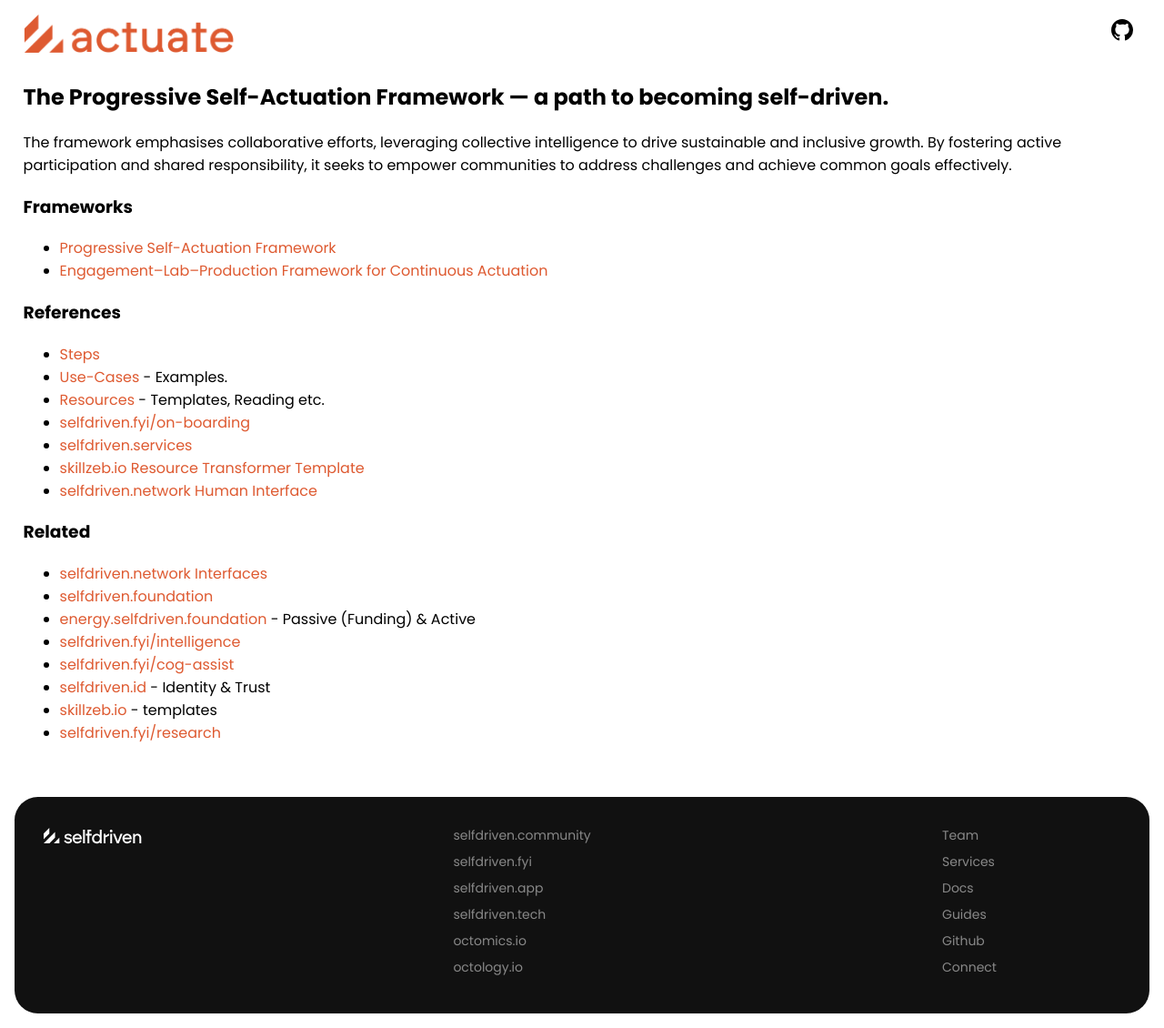
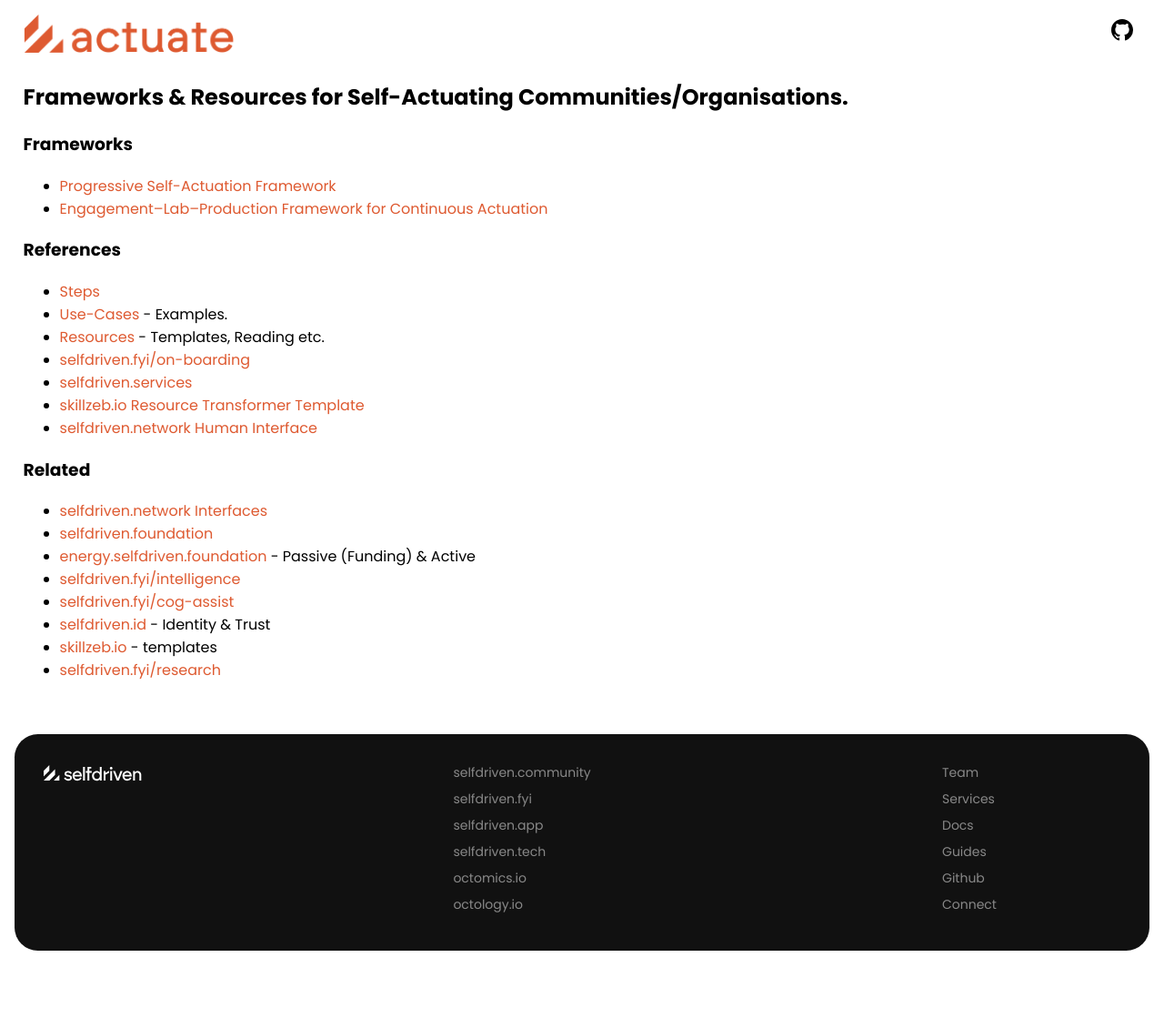
Before and after one commit to selfdriven-engagement/selfdriven-actuate, a Jekyll site: the page built from docs/index.md, in a window 1280 px wide. Shown: the whole page at 91% size. Built offline with Jekyll 4.4.1, drawn with Linux system fonts in a browser that asks for light colours; after the commit the page ends 1061 px from its top, so only the background shows below that.

Commit message:
Update index.md

```diff
--- a/docs/index.md
+++ b/docs/index.md
@@ -2,9 +2,7 @@
 layout: default
 title: Home
 ---
-## The Progressive Self-Actuation Framework — a path to becoming self-driven.
-
-The framework emphasises collaborative efforts, leveraging collective intelligence to drive sustainable and inclusive growth. By fostering active participation and shared responsibility, it seeks to empower communities to address challenges and achieve common goals effectively.
+## Frameworks & Resources for Self-Actuating Communities/Organisations.
 
 ### Frameworks
 
```
